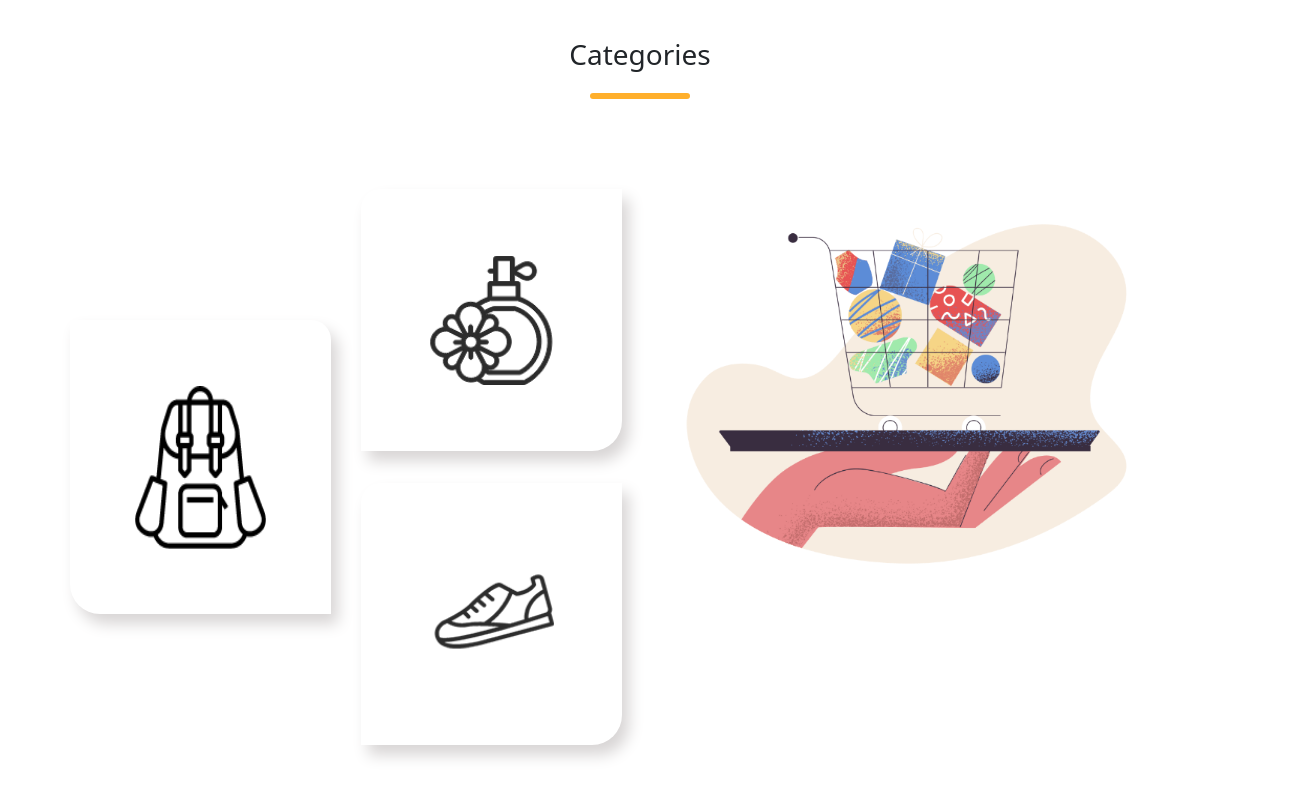
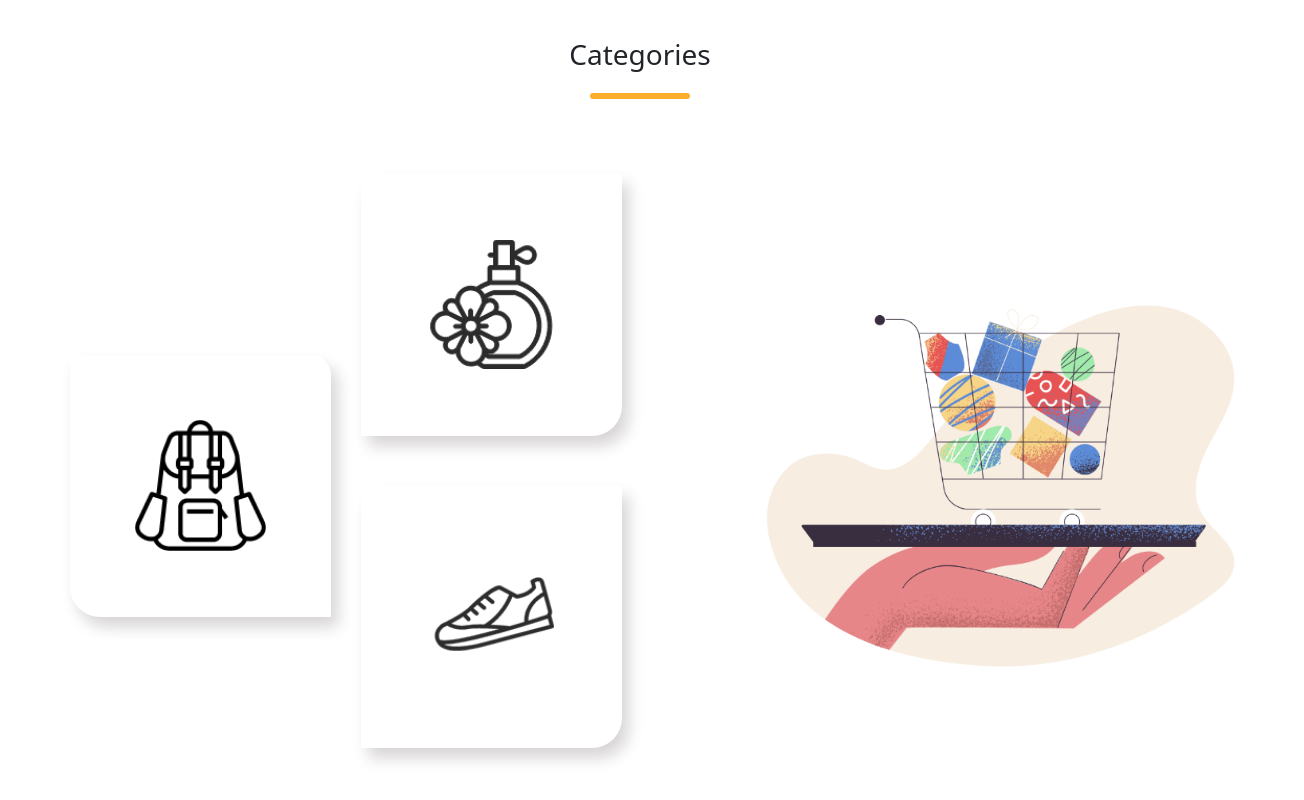
Before and after one commit to alimranweb/Hot-Gadgets, a plain HTML site: page hot-gadgets/index.html in a window 1280 px wide. Shown: the part 2227-3027 px from the top of the page, 1304 px wide, since content can reach past the window. Drawn offline with nearby package versions, Linux system fonts and the light colour scheme.

Commit message:
add my last update

```diff
--- a/hot-gadgets/index.html
+++ b/hot-gadgets/index.html
@@ -12,9 +12,7 @@
     <div class="container">
         <nav class="navbar navbar-expand-lg navbar-light">
             <div class="container-fluid nev-margin">
-                    <button class="navbar-toggler" type="button" data-bs-toggle="offcanvas" data-bs-target="#offcanvasNavbar" aria-controls="offcanvasNavbar">
-                    <span class="navbar-toggler-icon"></span>
-                    </button>
+
                 <div>
                     <img class="logo-img" src="logo.png" alt="">
                 </div>
@@ -184,11 +182,10 @@
                 <img src="Categories/perfume.png" alt="">
                 <img src="Categories/shoe.png" alt="">
             </div>
-            <div class="col-md-6 pale-order">
+            <div class="col-md-6 pale-order d-flex align-items-center">
                 <img src="Categories/pale-order.png" alt="">
             </div>
         </div>
-
     </section>
 
 
--- a/hot-gadgets/style.css
+++ b/hot-gadgets/style.css
@@ -102,9 +102,9 @@ section shape{
 }
 .pale-order img{
     height: 75%;
+    margin-left: 75px;
 }
 .bag-png img {
-    height: 50%;
     padding: 25%;
     border-radius: 0px 20px 0px 30px;
     box-shadow: 7px 10px 15px #d8d5d5;
@@ -115,6 +115,7 @@ section shape{
     border-radius: 20px 0px 30px;
     margin-left:30px;
     box-shadow: 7px 10px 15px #d8d5d5;
+    margin-bottom: 50px;
 }
 .Categories{
     margin-top: 70px;
```
